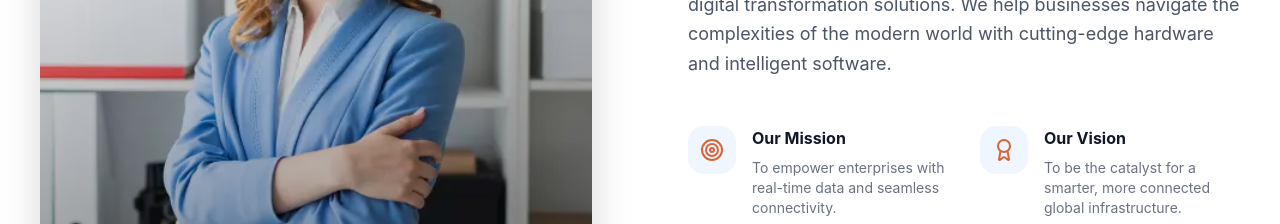
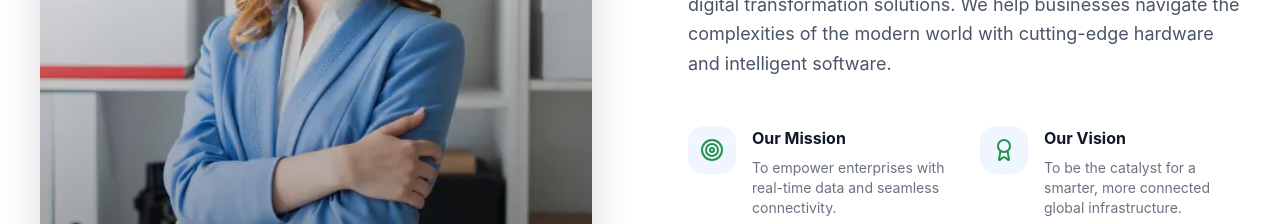
Before and after one commit to ricky-jadaun/aether, a React (Vite) app: page / in a window 1280 px wide. Shown: the part 3640-3864 px from the top of the page. Built offline with nearby package versions, Linux system fonts and the light colour scheme.

Commit message:
Updated website

```diff
--- a/src/components/AboutUs.jsx
+++ b/src/components/AboutUs.jsx
@@ -44,7 +44,7 @@ const AboutUs = () => {
 
             <div className="grid grid-cols-1 md:grid-cols-2 gap-8 mb-12">
               <div className="flex gap-4">
-                <div className="flex-shrink-0 w-12 h-12 rounded-2xl bg-blue-50 flex items-center justify-center text-[#d76539]">
+                <div className="flex-shrink-0 w-12 h-12 rounded-2xl bg-blue-50 flex items-center justify-center text-[#259350]">
                   <Target size={24} />
                 </div>
                 <div>
@@ -54,7 +54,7 @@ const AboutUs = () => {
               </div>
 
               <div className="flex gap-4">
-                <div className="flex-shrink-0 w-12 h-12 rounded-2xl bg-blue-50 flex items-center justify-center text-[#d76539]">
+                <div className="flex-shrink-0 w-12 h-12 rounded-2xl bg-blue-50 flex items-center justify-center text-[#259350]">
                   <Award size={24} />
                 </div>
                 <div>
```
